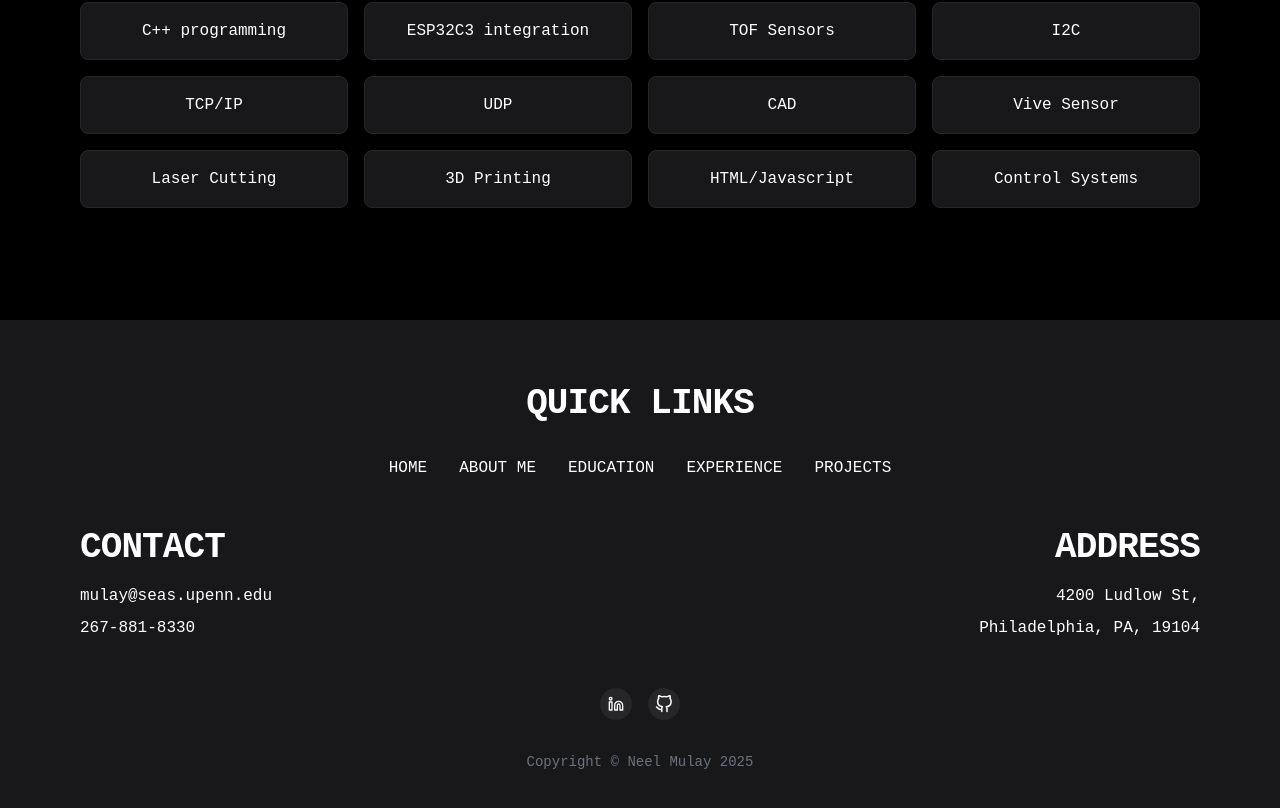
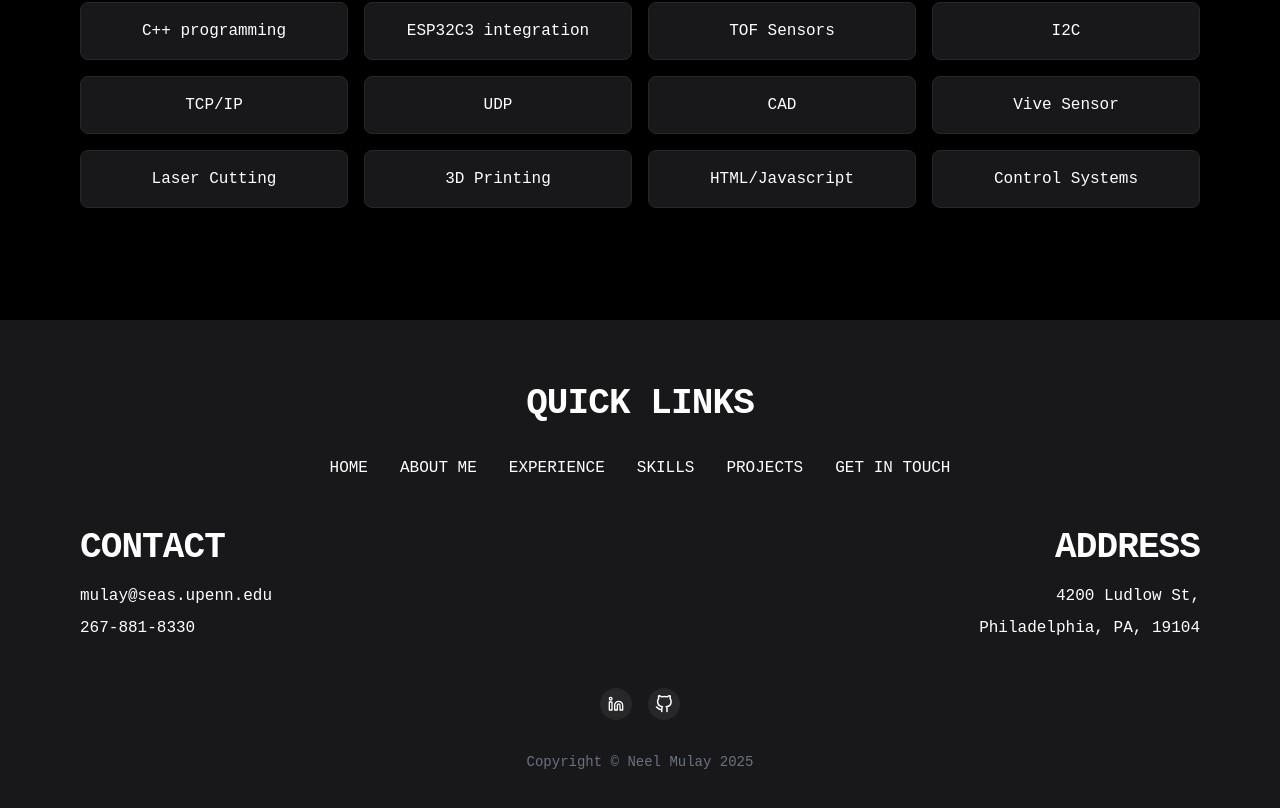
Before and after one commit to Aravind-Sathesh/neel-mulay-portfolio-website, a React (Vite) app: page /project/0 in a window 1280 px wide. Shown: the part 2235-3043 px from the top of the page. Built offline with nearby package versions, Linux system fonts and the light colour scheme.

Commit message:
Update Footer.tsx

```diff
--- a/src/components/Footer.tsx
+++ b/src/components/Footer.tsx
@@ -1,4 +1,5 @@
 import { FC } from 'react';
+import { useNavigate } from 'react-router-dom'; // Import useNavigate
 import portfolioData from '../data/portfolio.json';
 
 interface ContactInfo {
@@ -22,6 +23,12 @@ interface FooterProps {
 const Footer: FC<FooterProps> = ({ id }) => {
     const contactInfo = portfolioData.contactInfo;
     const addressInfo = portfolioData.addressInfo;
+    const navigate = useNavigate(); // Initialize useNavigate
+
+    const handleNavLinkClick = (sectionId: string) => {
+        // Programmatically navigate and scroll
+        navigate('/', { state: { scrollTo: sectionId } });
+    };
 
     return (
         <footer className='bg-zinc-900 py-8 md:py-16' id={id}>
@@ -31,36 +38,42 @@ const Footer: FC<FooterProps> = ({ id }) => {
                 </h2>
 
                 <div className='flex flex-col md:flex-row justify-center md:space-x-8 space-y-4 md:space-y-0 mb-8'>
-					<a
-						href='#home'
+                    <button  // Changed to <button>
+                        onClick={() => handleNavLinkClick('home')} // Call handleNavLinkClick
                         className='text-white hover:text-gray-300 text-center'
                     >
                         HOME
-					</a>
-					<a
-						href='#aboutme'
+                    </button>
+                    <button // Changed to <button>
+                        onClick={() => handleNavLinkClick('aboutme')} // Call handleNavLinkClick
                         className='text-white hover:text-gray-300 text-center'
                     >
                         ABOUT ME
-					</a>
-					<a
-						href='#education'
-						className='text-white hover:text-gray-300 text-center'
-					>
-						EDUCATION
-					</a>
-					<a
-						href='#experience'
+                    </button>
+                    <button  // Changed to <button>
+                        onClick={() => handleNavLinkClick('experience')} // Call handleNavLinkClick
                         className='text-white hover:text-gray-300 text-center'
                     >
                         EXPERIENCE
-					</a>
-					<a
-						href='#projects'
+                    </button>
+                    <button  // Changed to <button>
+                        onClick={() => handleNavLinkClick('skills')} // Call handleNavLinkClick
+                        className='text-white hover:text-gray-300 text-center'
+                    >
+                        SKILLS
+                    </button>
+                    <button  // Changed to <button>
+                        onClick={() => handleNavLinkClick('projects')} // Call handleNavLinkClick
                         className='text-white hover:text-gray-300 text-center'
                     >
                         PROJECTS
-					</a>
+                    </button>
+                    <button  // Changed to <button>
+                        onClick={() => handleNavLinkClick('getintouch')} // Call handleNavLinkClick
+                        className='text-white hover:text-gray-300 text-center'
+                    >
+                        GET IN TOUCH
+                    </button>
                 </div>
 
                 {/* Contact and Address sections */}
```
Lines whose indentation alone changed are shown as unchanged.
